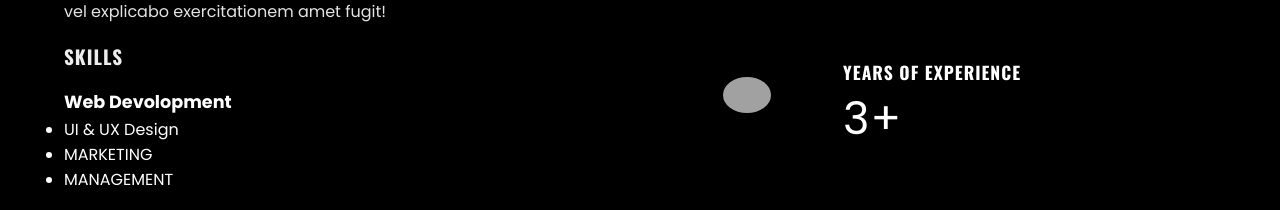
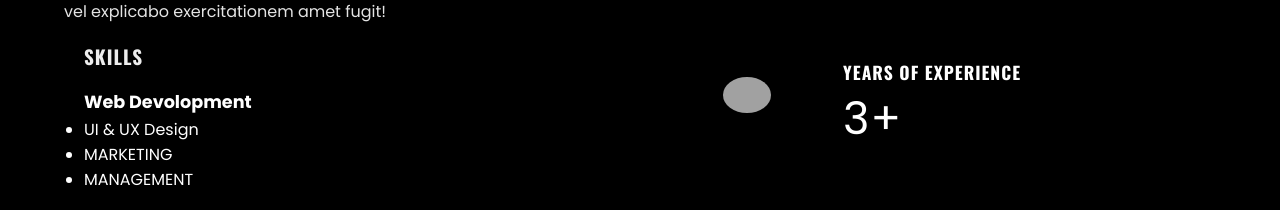
Before and after one commit to siyath786/portfolio, a plain HTML site: page index.html in a window 1280 px wide. Shown: the part 983-1193 px from the top of the page. Drawn offline with nearby package versions, Linux system fonts and the light colour scheme; grey boxes are pictures that could not be loaded.

Commit message:
styling1

```diff
--- a/style.css
+++ b/style.css
@@ -193,6 +193,9 @@ nav {
   font-family: "poppins";
   text-align: justify;
   width: 90%;
+}
+.skills{
+  margin-left: 20px;
 }
 .skills h2 {
   color: rgba(255, 255, 255, 0.931);
```
